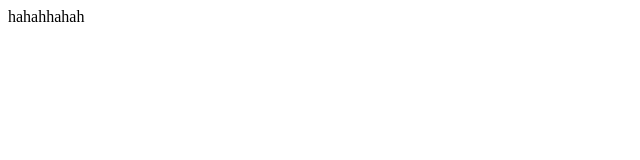
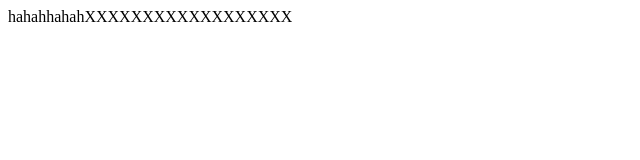
Before and after one commit to huizhenjun/huizhenjun.github.io, a plain HTML site: page index.html in a window 1280 px wide. Shown: the whole page, without its empty margins (0-640 px from the left). Drawn offline with Linux system fonts and the light colour scheme.

Commit message:
test commit

```diff
--- a/index.html
+++ b/index.html
@@ -4,6 +4,6 @@
 	<title>Document</title>
 </head>
 <body>
-	hahahhahah
+	hahahhahahXXXXXXXXXXXXXXXXXX
 </body>
 </html>
```
